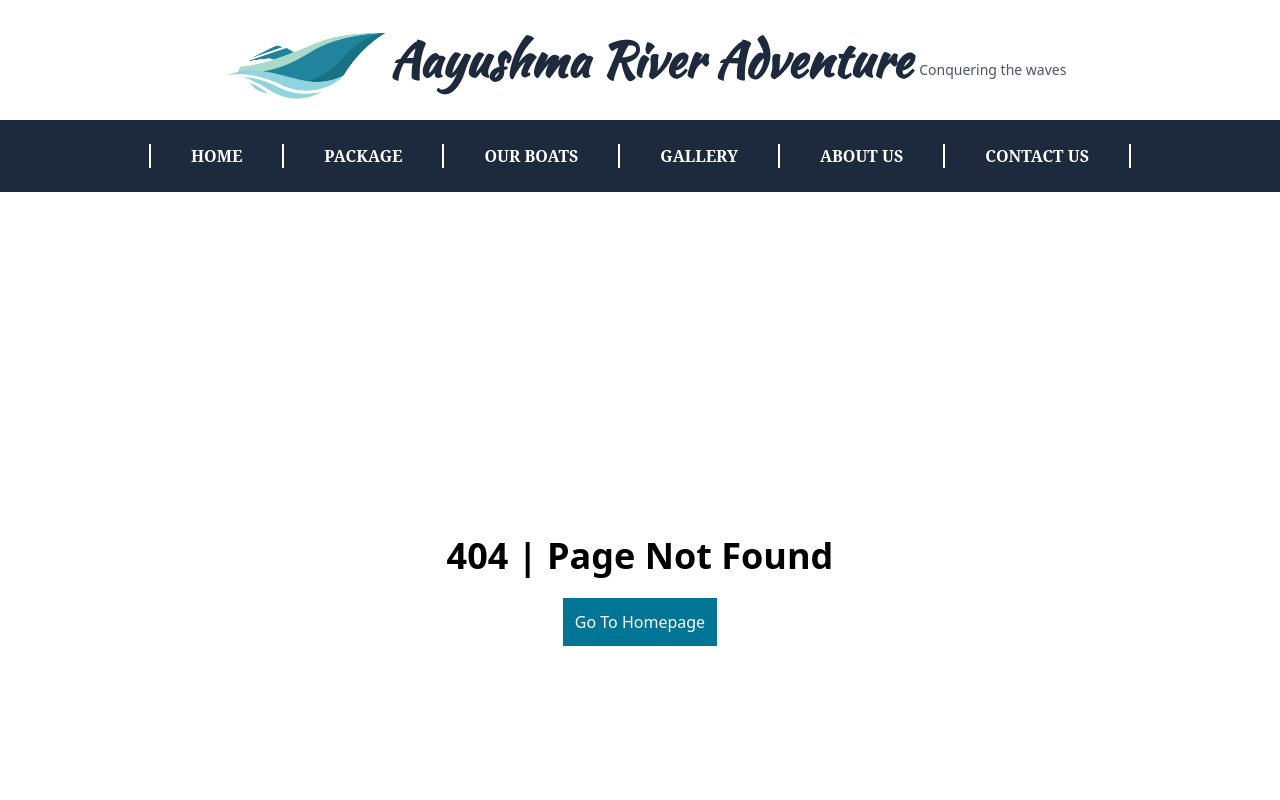
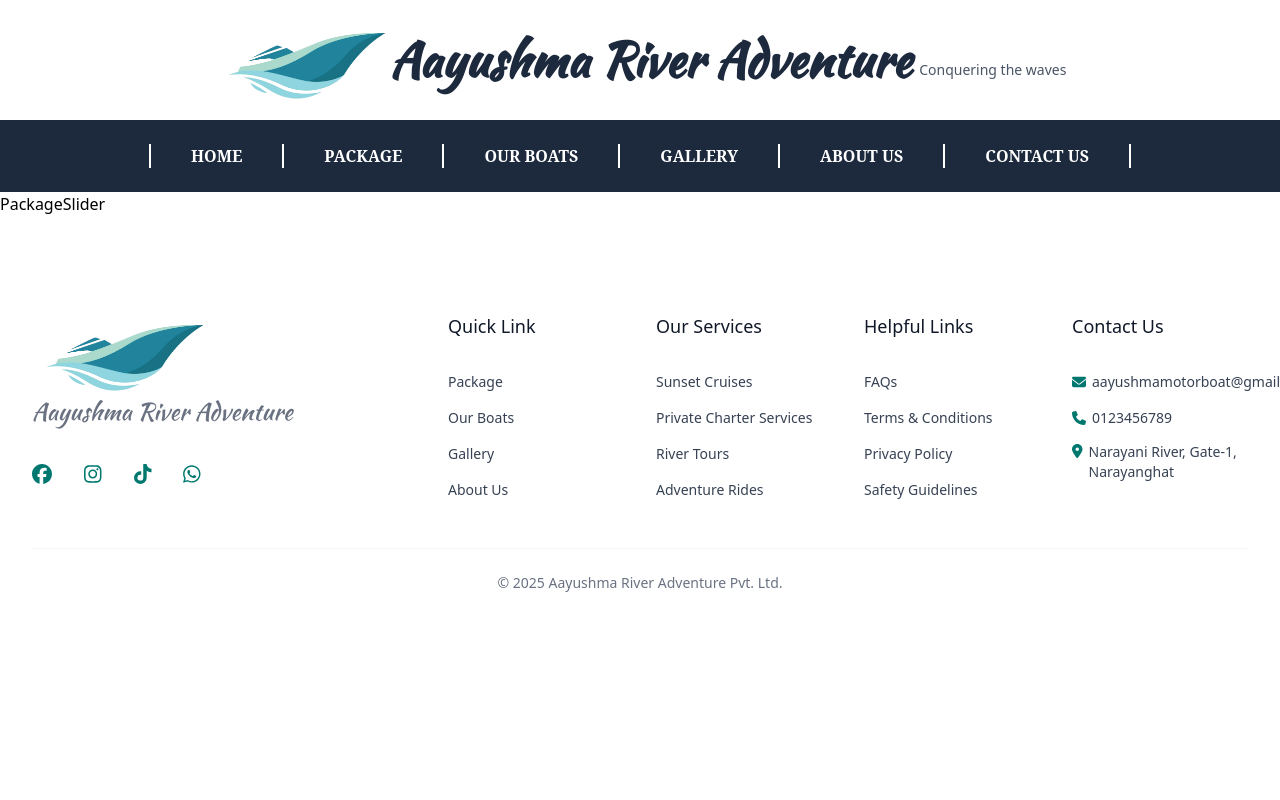
Before and after one commit to ashish10adhikari/Motorboat-website, a React (Vite) app in the folder Frontend/: page /packageslider in a window 1280 px wide. Shown: the top 800 px of the page. Built offline with nearby package versions, Linux system fonts and the light colour scheme.

Commit message:
added packageslider

```diff
--- a/Frontend/src/App.jsx
+++ b/Frontend/src/App.jsx
@@ -22,6 +22,7 @@ import Image from './Admin/Component/Image'
 import AdminGallery from './Admin/Component/AdminGallery'
 import Message from './Admin/Component/Message'
 import EditPackage from "./Admin/Component/EditPackage"
+import PackageSlider from "./Component/PackageSlider"
 
 function App() {
   const router = createBrowserRouter(
@@ -35,6 +36,7 @@ function App() {
           <Route path="package" element={<Packages />} />
           <Route path="about" element={<About />} />
           <Route path="gallery" element={<Gallery />} />
+          <Route path="packageslider" element={<PackageSlider />} />
           <Route path="*" element={<Error404 />} />
         </Route>
         <Route path="admin" element={<AdminLayout />}>
--- /dev/null
+++ b/Frontend/src/Component/PackageSlider.jsx
@@ -0,0 +1,9 @@
+import React from 'react'
+
+const PackageSlider = () => {
+  return (
+    <div>PackageSlider</div>
+  )
+}
+
+export default PackageSlider
```
